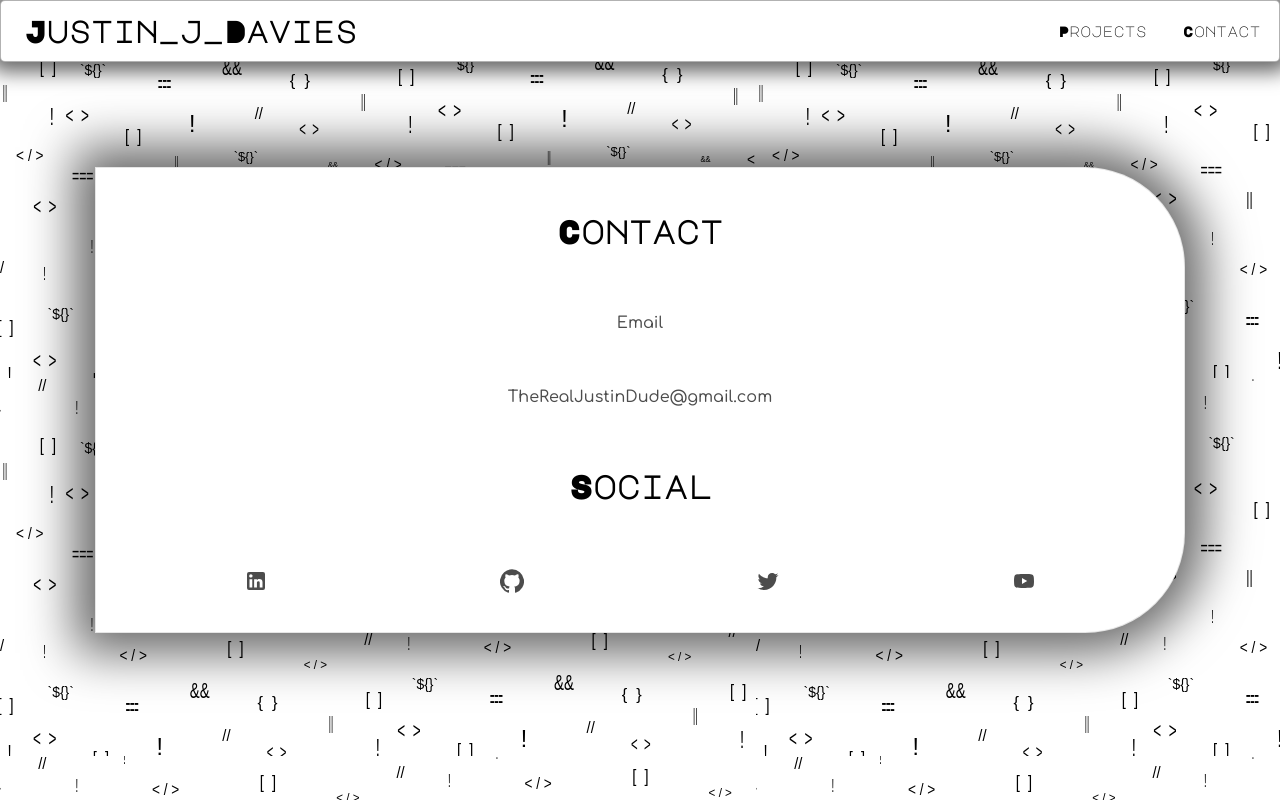
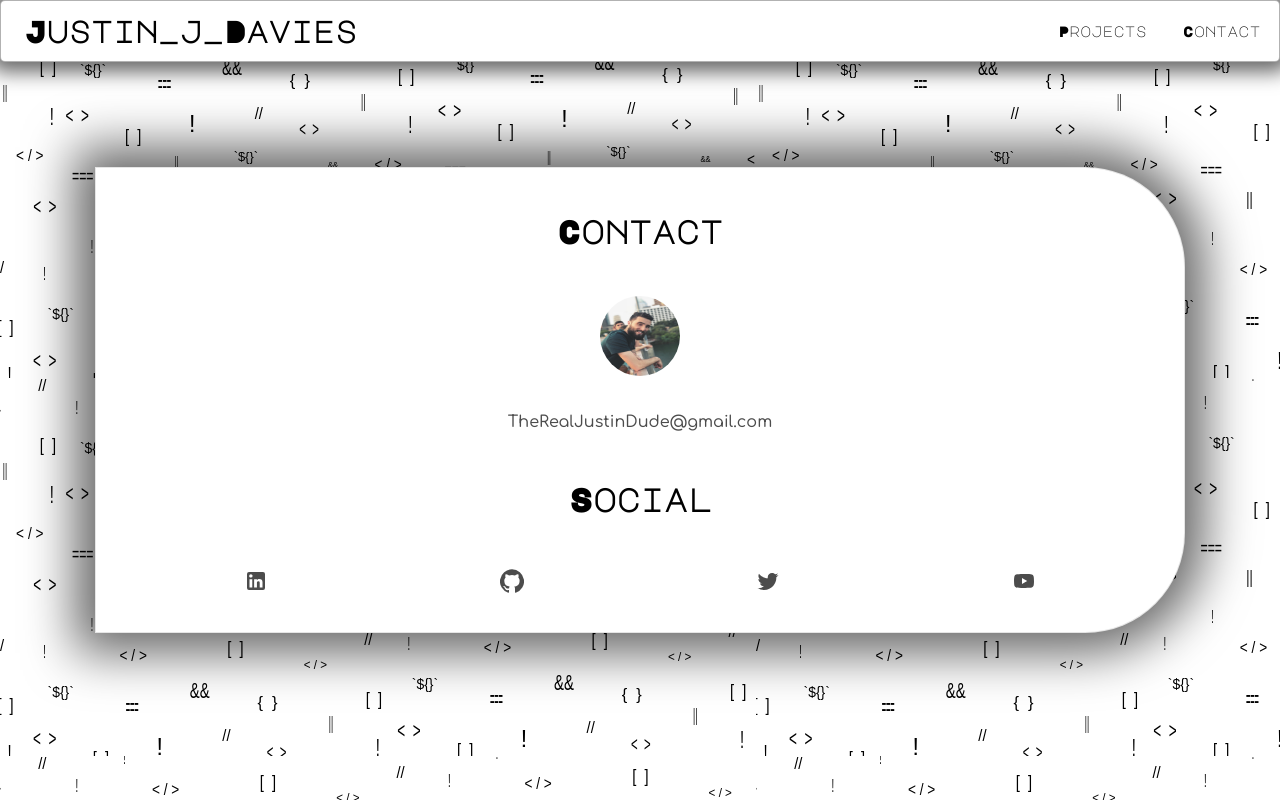
Before and after one commit to Therealjustindude/Portfolio_Website, a React (Create React App) app: page /contact in a window 1280 px wide. Built offline with nearby package versions, Linux system fonts and the light colour scheme; a web font is replaced by a local one.

Commit message:
added image to contact page

```diff
--- a/src/Components/Contact.js
+++ b/src/Components/Contact.js
@@ -5,13 +5,14 @@ import TwitterIcon from '@material-ui/icons/Twitter';
 import LinkedInIcon from '@material-ui/icons/LinkedIn';
 import GitHubIcon from '@material-ui/icons/GitHub';
 import YouTubeIcon from '@material-ui/icons/YouTube';
+import profilePic from '../images/Snapseed.jpeg'
+
 
 const Contact = () => {
 	return (
 		<Container>
 			<StyledH1>Contact</StyledH1>
-			<label style={{marginBottom: '6px',
-	color: 'rgba(0,0,0,0.7)'}}>Email</label>
+			<StyledImg src={profilePic} alt="Justin In Austin"/>
 			<StyledP>TheRealJustinDude@gmail.com</StyledP>
 			<StyledH1>Social</StyledH1>
 			<StyledDiv>
@@ -23,6 +24,12 @@ const Contact = () => {
 		</Container>
 	)
 }
+
+const StyledImg = styled.img`
+	border-radius: 50%;
+	width: 80px;
+	height: 80px;
+`
 
 const Container = styled.div`
 	display: flex;
```
